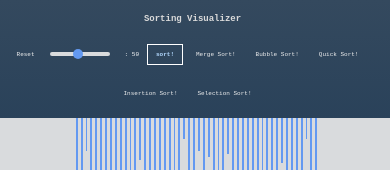
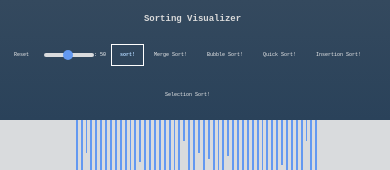
Before and after one commit to sandeeptottadi/Sorting-Visualizer, a React (Create React App) app: page / in a window 390 px wide. Shown: the top 170 px of the page. Built offline with nearby package versions, Linux system fonts and the light colour scheme.

Commit message:
new commit

```diff
--- a/src/App.css
+++ b/src/App.css
@@ -28,7 +28,7 @@
   padding: 15px;
   left: 0%;
   color: rgb(218, 218, 218);
-  font-size: 22px;
+  font-size: 20px;
   cursor: pointer;
   font-family: monospace;
   font-weight: 700;
@@ -36,6 +36,7 @@
 
 .elements {
   height: 100%;
+  line-height: 10px;
   padding: 0;
   height: fit-content;
   display: flex;
@@ -64,6 +65,7 @@
 }
 
 .nav-element:not(.sort) {
+  /* font-weight: 200; */
   position: relative;
   margin: 15px;
   height: 50%;
@@ -98,9 +100,14 @@
   width: 20px;
 }
 
+.reset {
+  color: red;
+  font-weight: 500;
+}
+
 input[type="range"] {
   -webkit-appearance: none;
-  margin-right: 15px;
+  /* margin-right: 15px; */
   width: 200px;
   height: 7px;
   background: #d9dbdd;
@@ -156,10 +163,31 @@ input[type="range"]::-webkit-slider-runnable-track {
     padding: 10px;
   }
   .nav {
-    font-size: 8px;
+    font-size: 6px;
   }
   input[type="range"] {
-    width: 90px;
+    width: 80px;
+    height: 5px;
+  }
+  .nav-element:not(.sort) {
+    margin-left: 7px;
+  }
+  input[type="range"]::-webkit-slider-thumb {
+    height: 12px;
+    width: 12px;
+  }
+}
+
+@media (max-width: 650px) {
+  .title {
+    font-size: 14px;
+    padding: 10px;
+  }
+  .nav {
+    font-size: 6px;
+  }
+  input[type="range"] {
+    width: 60px;
     height: 5px;
   }
   .nav-element:not(.sort) {
@@ -177,15 +205,15 @@ input[type="range"]::-webkit-slider-runnable-track {
     padding: 8px;
   }
   .nav {
-    font-size: 6px;
+    font-size: 5px;
   }
   .sort {
-    margin: 8px;
+    margin: 5px;
     padding-inline: 8px;
   }
   input[type="range"] {
     height: 4px;
-    width: 60px;
+    width: 50px;
   }
   .nav-element:not(.sort) {
     margin-left: 5px;
--- a/src/App.js
+++ b/src/App.js
@@ -49,7 +49,10 @@ function App() {
       <nav className="nav">
         <div className="title">Sorting Visualizer</div>
         <div className="elements" style={{ width: "fit-content" }}>
-          <div className="nav-element" onClick={() => setCount(count + 1)}>
+          <div
+            className="nav-element reset"
+            onClick={() => setCount(count + 1)}
+          >
             Reset
           </div>
           <input
--- a/src/algorithms/bubbleSort.js
+++ b/src/algorithms/bubbleSort.js
@@ -26,12 +26,18 @@ export function animate_bubbleSort(array, time) {
         document.getElementById(
           `index-${mergesort[i][3]}`
         ).style.backgroundColor = "red";
-        document.getElementById(
-          `index-${mergesort[i][1]}`
-        ).style.height = `${Math.floor(mergesort[i][2] * 5)}px`;
-        document.getElementById(
-          `index-${mergesort[i][3]}`
-        ).style.height = `${Math.floor(mergesort[i][0] * 5)}px`;
+        document.getElementById(`index-${mergesort[i][1]}`).style.height =
+          window.innerWidth < 450
+            ? `${Math.floor(mergesort[i][2]) * 3}px`
+            : window.innerWidth < 600
+            ? `${Math.floor(mergesort[i][2]) * 4}px`
+            : `${Math.floor(mergesort[i][2]) * 5}px`;
+        document.getElementById(`index-${mergesort[i][3]}`).style.height =
+          window.innerWidth < 450
+            ? `${Math.floor(mergesort[i][0]) * 3}px`
+            : window.innerWidth < 600
+            ? `${Math.floor(mergesort[i][0]) * 4}px`
+            : `${Math.floor(mergesort[i][0]) * 5}px`;
       }, i * time);
       setTimeout(() => {
         document.getElementById(
```
